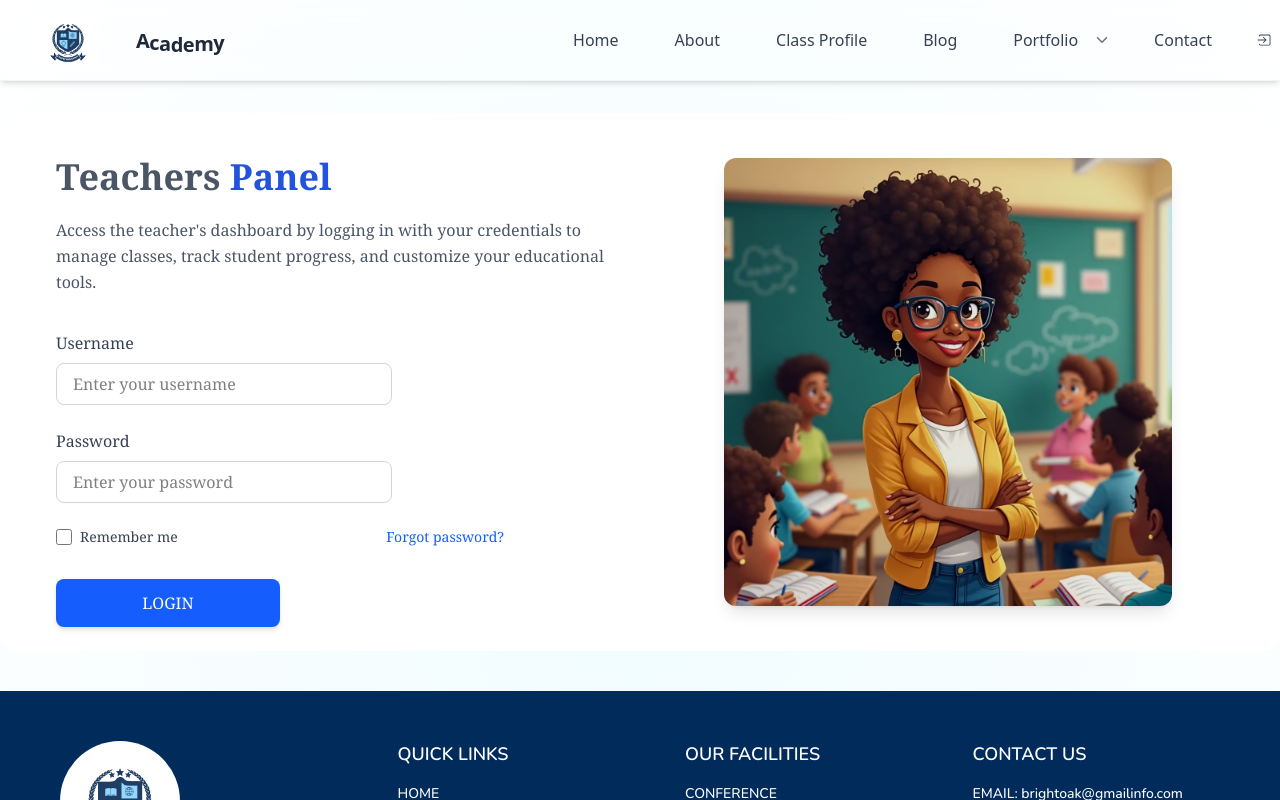
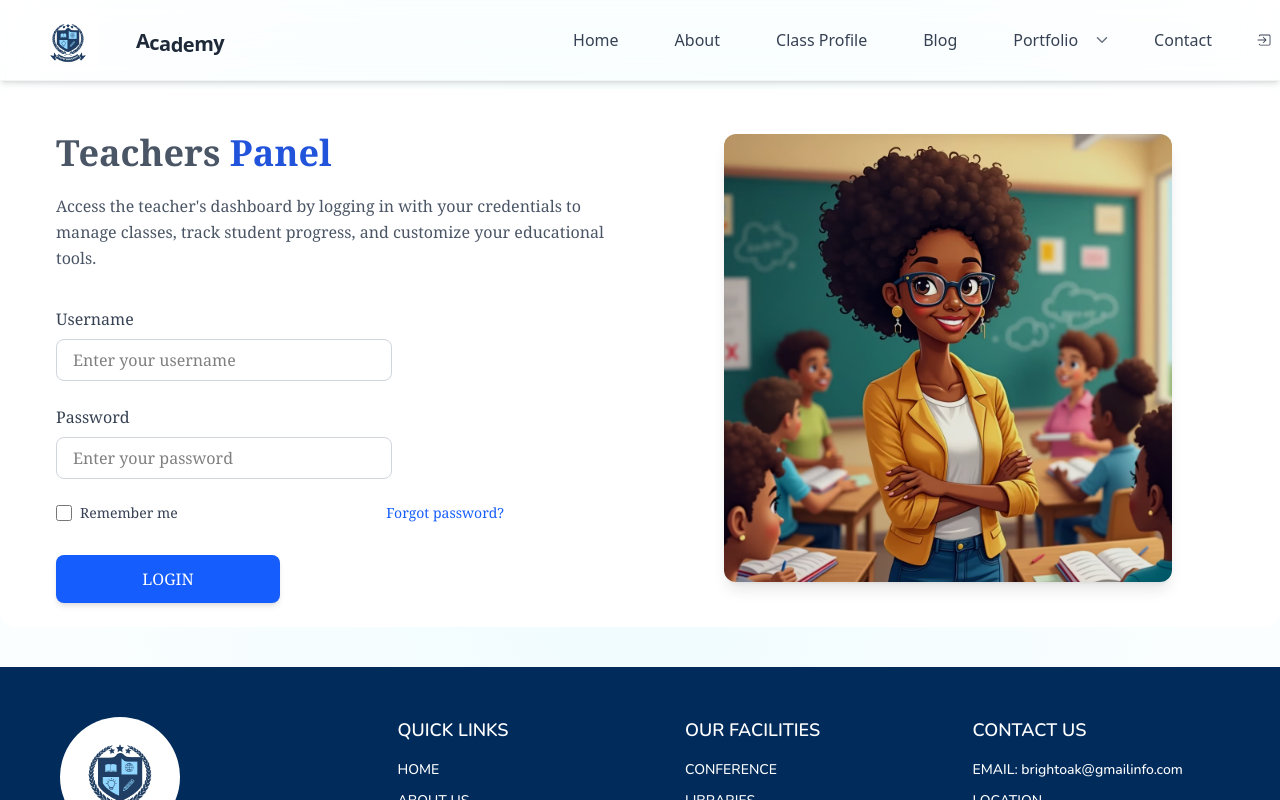
Before and after one commit to tobias-omondi/schoolapplication, a React (Vite) app in the folder school-system/: page /teachers/panel/login in a window 1280 px wide. Shown: the top 800 px of the page. Built offline with nearby package versions, Linux system fonts and the light colour scheme; a web font is replaced by a local one.

Commit message:
teachers login page

```diff
--- a/school-system/src/Teachers/TeachersLogin.jsx
+++ b/school-system/src/Teachers/TeachersLogin.jsx
@@ -55,7 +55,7 @@ const TeachersLogin = () => {
   return (
     <>
       <motion.div
-        className="mx-auto flex flex-col md:flex-row justify-between items-center my-8 p-6 bg-white rounded-2xl w-full"
+        className="mx-auto flex flex-col md:flex-row justify-between items-center my-2 p-6 bg-white rounded-2xl w-full"
         initial="hidden"
         animate="visible"
         variants={containerVariants}
@@ -114,7 +114,7 @@ const TeachersLogin = () => {
                 <motion.input
                   type="text"
                   id="Uname"
-                  className="w-3/4 px-4 py-2 border border-gray-300 rounded-lg focus:outline-none font-serif"
+                  className="w-full md:w-3/4 px-4 py-2 border border-gray-300 rounded-lg focus:outline-none font-serif"
                   placeholder="Enter your username"
                   whileFocus={inputFocusEffect}
                   initial={{ x: -20, opacity: 0 }}
@@ -131,7 +131,7 @@ const TeachersLogin = () => {
                   type="password"
                   id="Password"
                   required
-                  className="w-3/4 px-4 py-2 border border-gray-300 rounded-lg focus:outline-none font-serif"
+                  className="w-full md:w-3/4 px-4 py-2 border border-gray-300 rounded-lg focus:outline-none font-serif"
                   placeholder="Enter your password"
                   whileFocus={inputFocusEffect}
                   initial={{ x: -20, opacity: 0 }}
```
